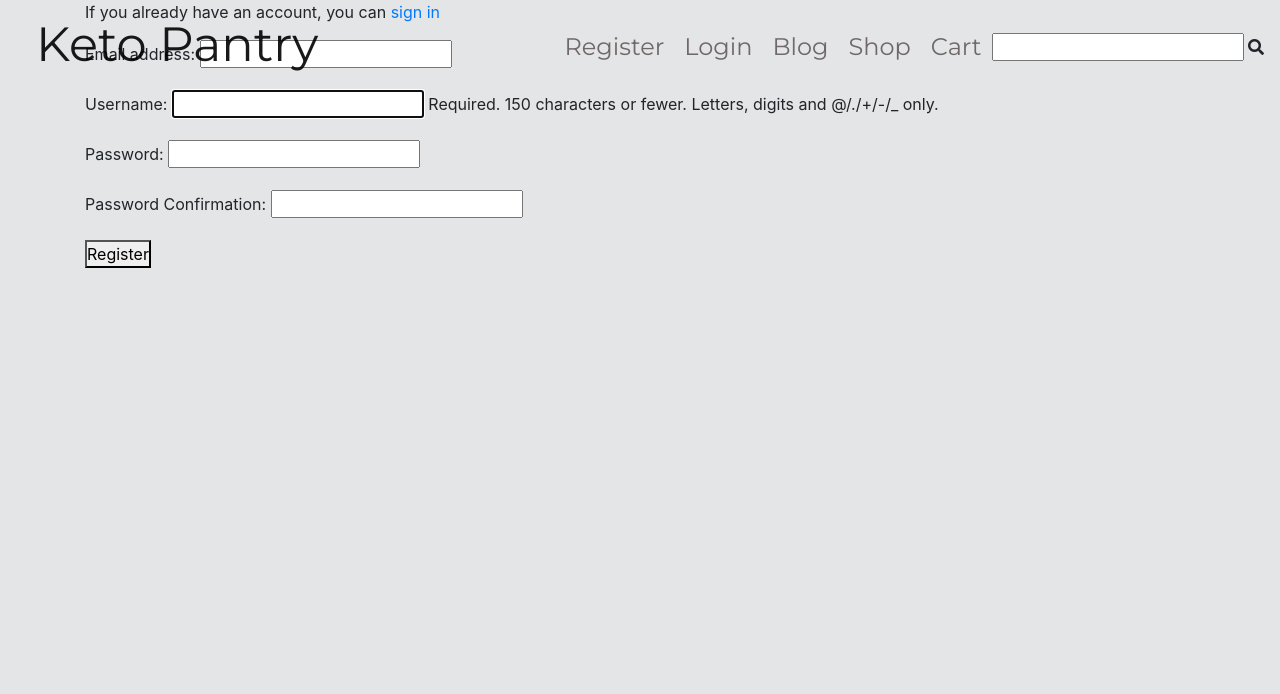
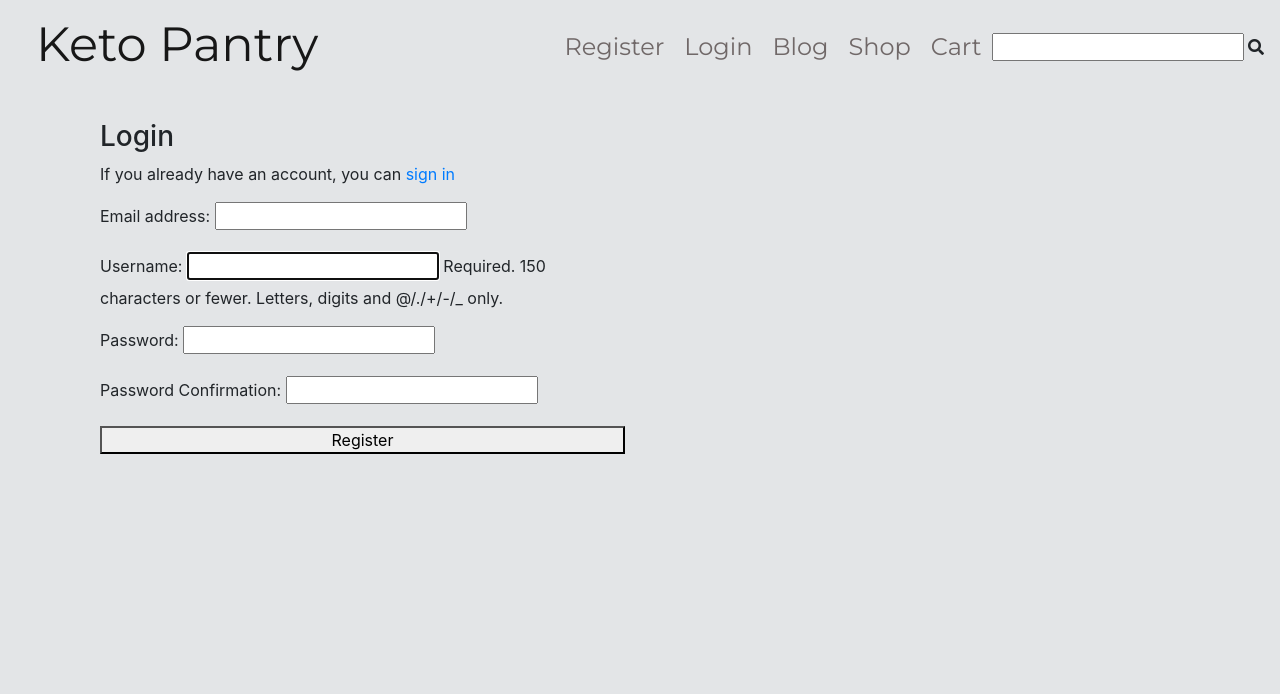
Before and after one commit to Holly-Horwood/keto_pantry, a Django app: page /accounts/register/ in a window 1280 px wide. Shown: the top 694 px of the page. Run offline with Django 3.2, Linux system fonts and the light colour scheme; parts of the project's set-up code (start-up, migrations or seed data) failed here and were passed over; some libraries are stand-ins or nearby versions.

Commit message:
added bootstrap panel styling to registration form

```diff
--- a/accounts/templates/login.html
+++ b/accounts/templates/login.html
@@ -1,8 +1,7 @@
 {% extends 'base.html' %}
+{% load bootstrap_tags %}
+{% load static from staticfiles %}
 
-{% block page_title %}Login Page{% endblock %}
-
-{% block page_heading %}User Login{% endblock %}
 
 {% block content %}
 <div class="container login-container">
--- a/accounts/templates/profile.html
+++ b/accounts/templates/profile.html
@@ -1,8 +1,6 @@
 {% extends 'base.html' %}
-
-{% block page_title %}{{ user }}'s Profile{% endblock %}
-
-{% block page_heading %}{{ user }}'s Profile{% endblock %}
+{% load bootstrap_tags %}
+{% load static from staticfiles %}
 
 {% block content %}
 <p>{{ profile.email }}</p>
--- a/accounts/templates/registration.html
+++ b/accounts/templates/registration.html
@@ -1,17 +1,23 @@
 {% extends 'base.html' %}
-
-
-{% block page_title %}Registration Page{% endblock %}
-
-{% block page_heading %}User Registration{% endblock %}
+{% load bootstrap_tags %}
+{% load static from staticfiles %}
 
 {% block content %}
 <div class="container reg-container">
-    <p>If you already have an account, you can <a href="{% url 'login' %}">sign in </a></p>
-<form method="POST">
-    {% csrf_token %} {{ registration_form.as_p }}
-    <button type="submit">Register</button>
-</form>
+    <div class="col-sm-6">
+        <div class="panel panel-default">
+            <div class="panel-heading">
+                <h3 class="panel-heading"> Login </h3>
+            </div>
+            <div class="panel-body">
+                <p>If you already have an account, you can <a href="{% url 'login' %}">sign in </a></p>
+                <form class="reg-form" method="POST">
+                    {% csrf_token %} {{ registration_form.as_p }}
+                    <button type="submit">Register</button>
+                </form>
+            </div>
+        </div>
+    </div>
 </div>
 
 
--- a/products/templates/products.html
+++ b/products/templates/products.html
@@ -1,5 +1,7 @@
 {% extends 'base.html' %}
-{% load static %}
+{% load bootstrap_tags %}
+{% load static from staticfiles %}
+
 
 {% block content %}
 <div class="row row-flex product-row mx-auto">
@@ -31,5 +33,5 @@
         </div>
     </div>
     {% endfor %}
-</div>}
+</div>
 {% endblock %}
--- a/static/css/style.css
+++ b/static/css/style.css
@@ -81,7 +81,7 @@ body {
 
 a.navbar-brand {
     font-family: 'Montserrat', sans-serif;
-    font-size: 3em;
+    font-size: 2em;
     padding-top: 0;
     margin-left: 20px;
 }
@@ -124,6 +124,13 @@ a.navbar-brand {
 
 /*--------------------------------------------REGISTER*/
 
+.reg-container {
+    margin-top: 15vh;
+}
+
+.reg-form, .p {
+    display: inline-grid;
+}
 
 /*----------------------------------------------LOGIN*/
 
@@ -263,6 +270,10 @@ footer {
         background-color: transparent;
     }
 
+    a.navbar-brand {
+        font-size: 3em;
+    }
+
     .navbar-light.scroll {
         background-color: #fff;
     }
--- a/templates/base.html
+++ b/templates/base.html
@@ -1,4 +1,5 @@
-{% load static %}
+{% load static from staticfiles %}
+
 <!DOCTYPE html>
 <html lang="en">
 
```
Also changed, not shown: accounts/templates/index.html (+3 -4 lines), db.sqlite3.
